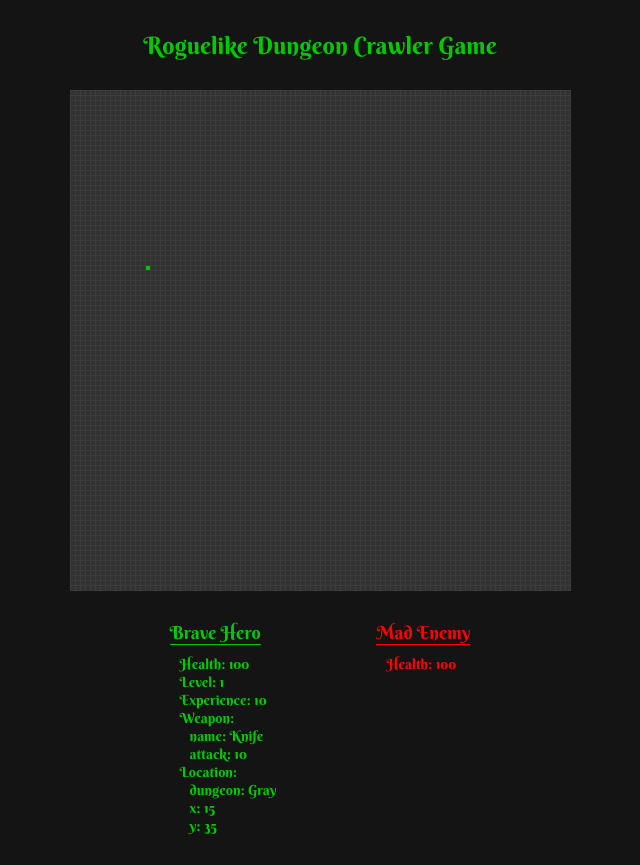
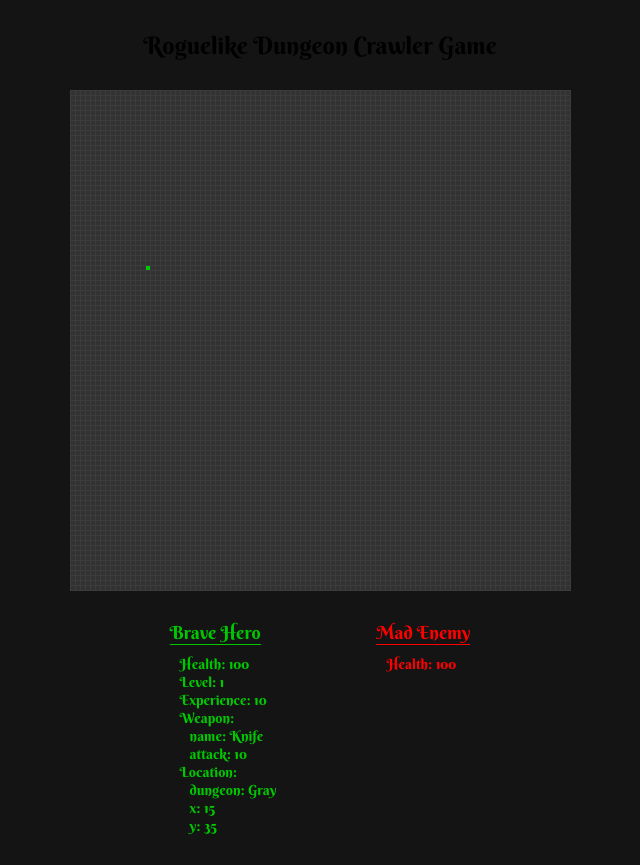
Before and after one commit to khandrym/roguelike-dungeon-crawler-game, a React (Create React App) app: page / in a window 1280 px wide. Shown: the whole page, without its empty margins (320-960 px from the left). Built offline with nearby package versions, Linux system fonts and the light colour scheme.

Commit message:
Replace usage of styled-components by ordinary css for app module

```diff
--- /dev/null
+++ b/src/modules/app/components/App.css
@@ -0,0 +1,8 @@
+.App {
+  display: flex;
+  flex-direction: column;
+  flex-wrap: nowrap;
+  justify-content: flex-start;
+  align-items: center;
+  color: var(--color-primary);
+}
--- a/src/modules/app/components/App.tsx
+++ b/src/modules/app/components/App.tsx
@@ -1,27 +1,18 @@
 import * as React from 'react';
 import * as theme from '../../theme';
-import { styled } from '../../theme';
 import * as title from '../../title';
 import * as map from '../../map';
 import * as info from '../../info';
-
-const Wrapper = styled.div`
-  display: flex;
-  flex-direction: column;
-  flex-wrap: nowrap;
-  justify-content: flex-start;
-  align-items: center;
-  color: ${props => props.theme.colorPrimary};
-`;
+import './App.css';
 
 export default () => {
   return (
     <theme.ThemeProvider theme={theme.theme}>
-      <Wrapper>
+      <div className="App">
         <title.components.Title />
         <map.components.Map />
         <info.components.Info />
-      </Wrapper>
+      </div>
     </theme.ThemeProvider>
   );
 };
```
Also changed, not shown: 1 other file (tests, documents, lock files or other folders).
